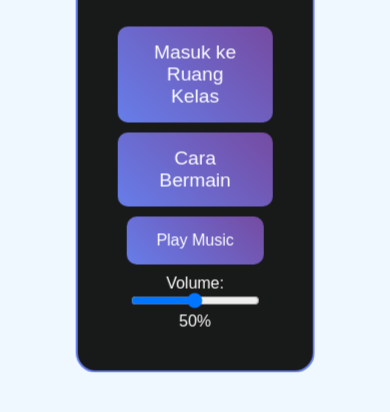
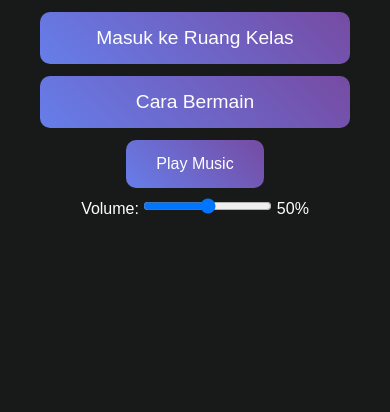
Before and after one commit to basyam/Gubug-Ilmu, a plain HTML site: page index.html in a window 390 px wide. Shown: the part 406-818 px from the top of the page. Drawn offline with nearby package versions, Linux system fonts and the light colour scheme.

Commit message:
Refactor main menu layout and styles for improved responsiveness

```diff
--- a/index.html
+++ b/index.html
@@ -25,12 +25,13 @@
             <div id="mainMenu" class="menu-overlay hidden">
                 <h1>🎓 Gubug Ilmu 3D</h1>
                 <p style="margin-bottom: 30px;">Selamat Datang di ruang kelas virtual Multimedia</p>
-                <button class="menu-btn" onclick="startGame()">Masuk ke Ruang Kelas</button>
-                <button class="menu-btn" onclick="showInstructions()">Cara Bermain</button>
+                <div class="top-btn">
+                    <button class="menu-btn" onclick="startGame()">Masuk ke Ruang Kelas</button>
+                    <button class="menu-btn" onclick="showInstructions()">Cara Bermain</button>
+                </div>
                 <audio id="bgMusic" loop>
                 <source src="music/Zachz Winner - lover online [NCS Release].mp3" type="audio/mpeg">
                 </audio>
-
                 <div class="music-controls">
                     <div >
                         <button onclick="toggleMusic()"  class="menu-btn-music" id="musicBtn">Play Music</button>
--- a/styles.css
+++ b/styles.css
@@ -104,6 +104,27 @@ h1 {
 }
 
 @media (max-width:560px) {
+    .menu-btn{
+        margin: 0px;
+    }
+    .top-btn{
+        width: 100%;
+        gap: 12px;
+        display: flex;
+        flex-direction: column;
+        margin-bottom: 12px;
+    }
+   .menu-overlay {
+    width: 100%;
+    flex-direction: column;
+    display: flex;
+    height: 100%;
+    align-items: center;
+    gap: 0px;
+    justify-content: center;
+    border-radius: 0;
+    border: none;
+}
     .menu-btn-music {
         font-size: 16px;
         text-align: center;
```
